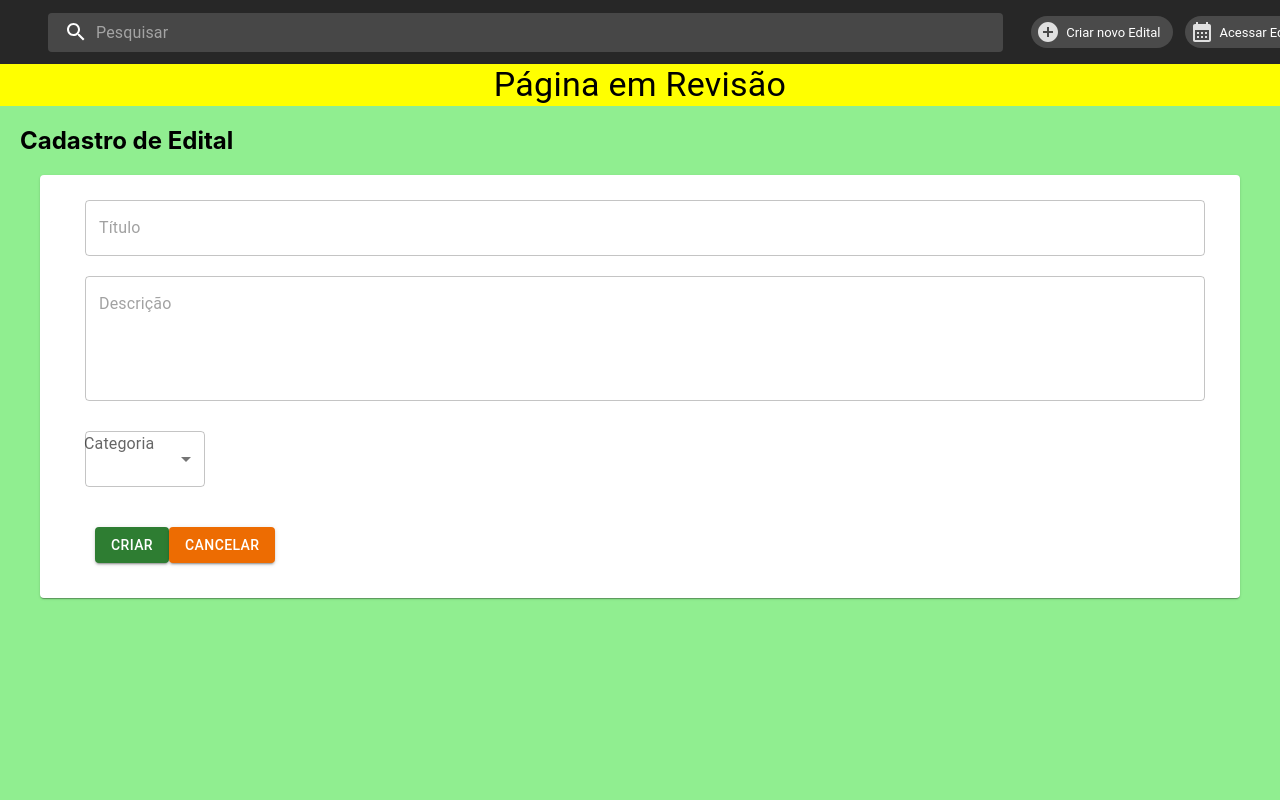
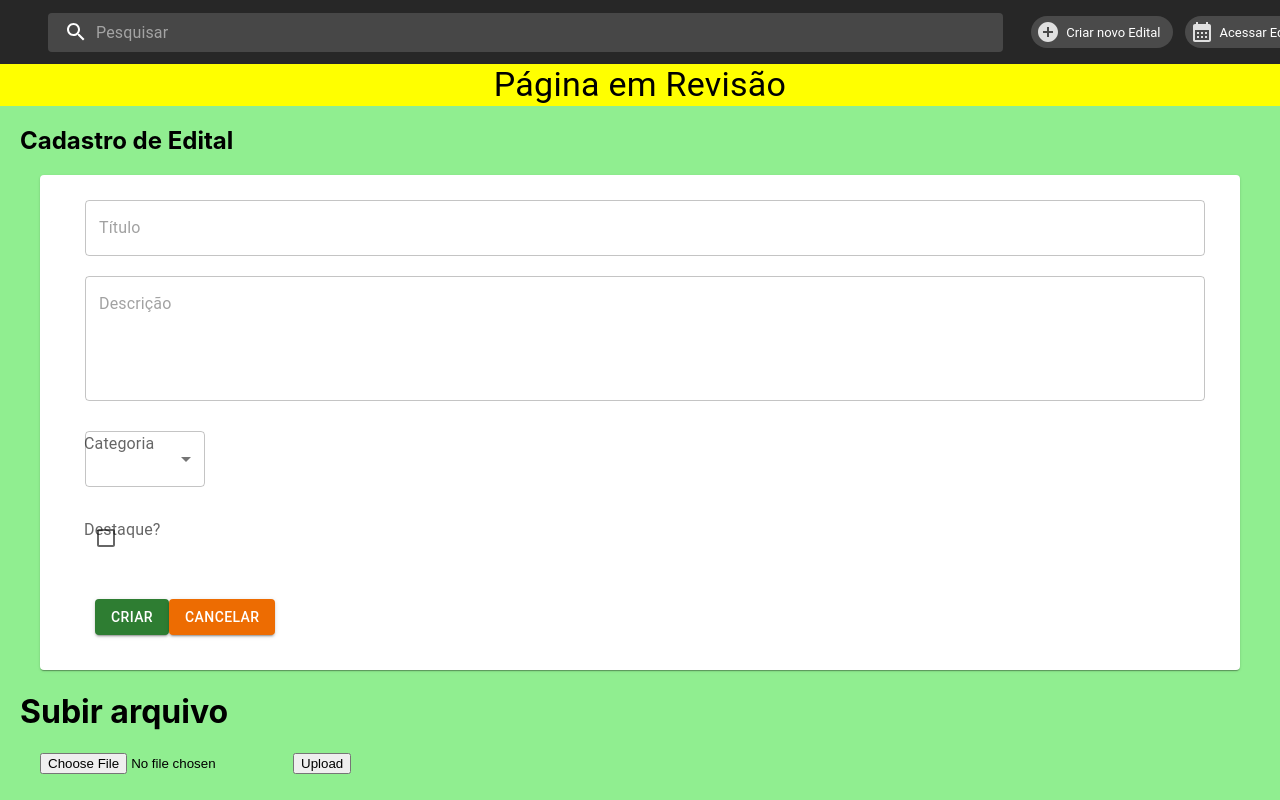
Before and after one commit to Cassano841/editais-animation-card, a React (Create React App) app: page /cadastro in a window 1280 px wide. Shown: the top 800 px of the page. Built offline with nearby package versions, Linux system fonts and the light colour scheme.

Commit message:
upload frontend! tá rolando!

```diff
--- a/src/components/CRUD/Create.js
+++ b/src/components/CRUD/Create.js
@@ -10,6 +10,7 @@ import {
   MenuItem,
   InputLabel,
   FormControl,
+  Checkbox
 } from "@mui/material";
 import "./Create.css";
 import { useNavigate } from "react-router-dom";
@@ -18,6 +19,7 @@ export default function Create() {
   const [title, setTitulo] = useState("");
   const [content, setContent] = useState("");
   const [label, setLabel] = useState("");
+  const [checked, setChecked] = useState(false);
 
   const navigate = useNavigate();
 
@@ -29,8 +31,12 @@ export default function Create() {
     setLabel(event.target.value);
   };
 
+  const handleChangeCheck = (event) => {
+    setChecked(event.target.checked);
+  }
+
   const postData = () => {
-    if (!title || !content || !label){
+    if (!title || !content || !label) {
       alert("É necessário preencher todos os campos para criação do edital!")
       window.location.reload(false);
     } else {
@@ -38,6 +44,7 @@ export default function Create() {
         title,
         content,
         label,
+        checked,
       });
       window.location.reload(false);
     }
@@ -80,6 +87,17 @@ export default function Create() {
                   </Select>
                 </Grid>
               </FormControl>
+              <FormControl fullWidth>
+                <Grid className="create-item">
+                  <InputLabel>Destaque?</InputLabel>
+                  <InputLabel></InputLabel>
+                  <Checkbox
+                    checked={checked}
+                    onChange={handleChangeCheck}
+                    inputProps={{ 'aria-label': 'controlled' }}
+                  />
+                </Grid>
+              </FormControl>
               <Grid className="create-buttons">
                 <Button
                   variant="contained"
--- a/src/components/CRUD/Delete.js
+++ b/src/components/CRUD/Delete.js
@@ -2,8 +2,8 @@ import axios from "axios";
 
 function Delete(_id, e) {
     e.preventDefault();
-    axios.delete(`http://localhost:5000/api/posts/${_id}`)
-        .then(res => console.log("Post deletado", res))
+    axios.delete(`http://localhost:5000/api/editais/${_id}`)
+        .then(res => console.log("Edital deletado", res))
         .catch(err => console.log(err))
     alert("Deletou");
 }
--- a/src/components/Header/Header.js
+++ b/src/components/Header/Header.js
@@ -2,18 +2,24 @@ import Create from "../CRUD/Create";
 import Navbar from "../../components/Navbar/Navbar";
 import "./Header.css";
 import InQA from "../Miscelaneous/InQA/InQA";
+import Upload from "../Miscelaneous/Upload"
+
 
 export default function Header() {
   return (
     <div>
       <Navbar />
-      <InQA/>
+      <InQA />
       <div className="header-titulo">
         <h2>Cadastro de Edital</h2>
       </div>
       <div className="header-create">
         <Create />
       </div>
+      <div className="header-titulo">
+        <h1>Subir arquivo</h1>
+        <Upload/>
+      </div>
     </div>
   );
 }
--- a/src/components/Inicial/Inicial.js
+++ b/src/components/Inicial/Inicial.js
@@ -5,6 +5,7 @@ import { Button, Container, Grid, Typography } from "@mui/material";
 import { Box } from "@mui/system";
 import LoremIpsun from "../Miscelaneous/LoremIpsum/LoremIpsum";
 import LastFivePostsUpdated from "../Miscelaneous/LastPosts/LastFivePostsUpdated";
+import Destaques from "../Miscelaneous/LastPosts/Destaques";
 
 function Inicial() {
   return (
@@ -55,6 +56,9 @@ function Inicial() {
             </Typography>
           </Box>
         </Container>
+
+        <Destaques/>
+
         <Grid container spacing={2}>
           <Grid item xs={4}>
             <Box>
--- /dev/null
+++ b/src/components/Miscelaneous/LastPosts/Destaques.js
@@ -0,0 +1,51 @@
+import "./LastFivePosts.css";
+import { useEffect, useState } from "react";
+import {
+  Grid,
+  Typography
+} from "@mui/material";
+import { Box } from "@mui/system";
+import PostModelo from "../../Posts/PostModelo";
+
+function Destaques() {
+  const [editais, setEditais] = useState([]);
+
+  const fetchDestaques = async () => {
+    const response = await fetch(
+      "http://localhost:5000/api/editais/destaques"
+    );
+    const data = await response.json();
+    setEditais(data);
+  };
+
+  useEffect(() => {
+    fetchDestaques();
+  }, []);
+
+  return (
+    <>
+      <div>
+        <main>
+          <Grid
+            sx={{
+              margin: 5,
+            }}
+          >
+            <Box>
+              <Typography variant="h5">Editais em Destaque</Typography>
+            </Box>
+            <Box>
+              <Grid>
+                {editais.map((editais) => (
+                  <PostModelo key={editais._id} post={editais} />
+                ))}
+              </Grid>
+            </Box>
+          </Grid>
+        </main>
+      </div>
+    </>
+  );
+}
+
+export default Destaques;
--- /dev/null
+++ b/src/components/Miscelaneous/Upload.js
@@ -0,0 +1,34 @@
+import axios from "axios";
+
+function Upload() {
+
+    const handleFileChange = (e) => {
+        this.setState ({
+            selectedFile: e.target.files[0]
+        });
+    };
+
+    const handleUpload = (e) => {
+        e.preventDefault();
+        const data = new FormData();
+        data.append('file', this.state.selectedFile);
+        axios.post(data)
+            .then((res) => {
+                console.log(res.statusText);
+            })
+    }
+
+    return (
+        <div>
+            <div className="header-titulo">
+                <form>
+                    <input type={"file"} name="file" onChange={handleFileChange}/>
+                    <button onClick={handleUpload}>Upload</button>
+                </form>
+
+            </div>
+        </div>
+    );
+}
+
+export default Upload;
```
Lines whose indentation alone changed are shown as unchanged.
